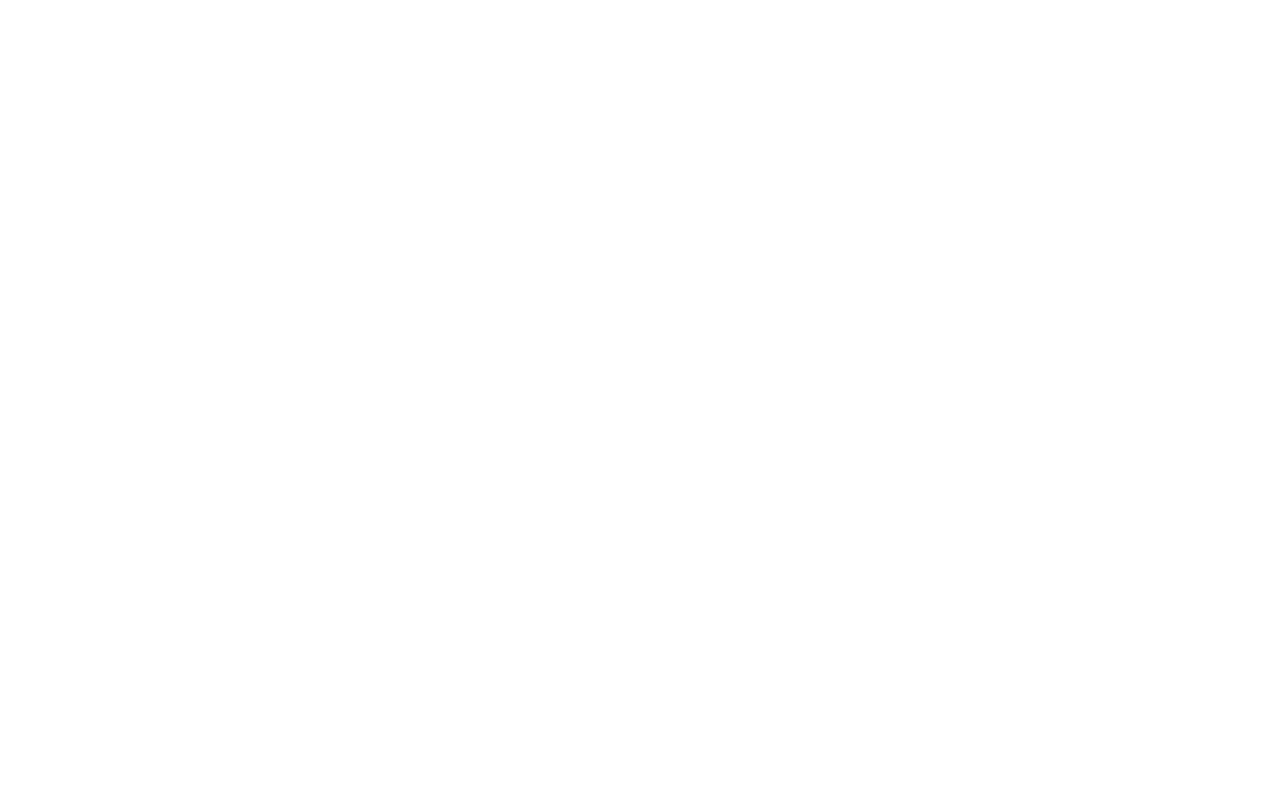
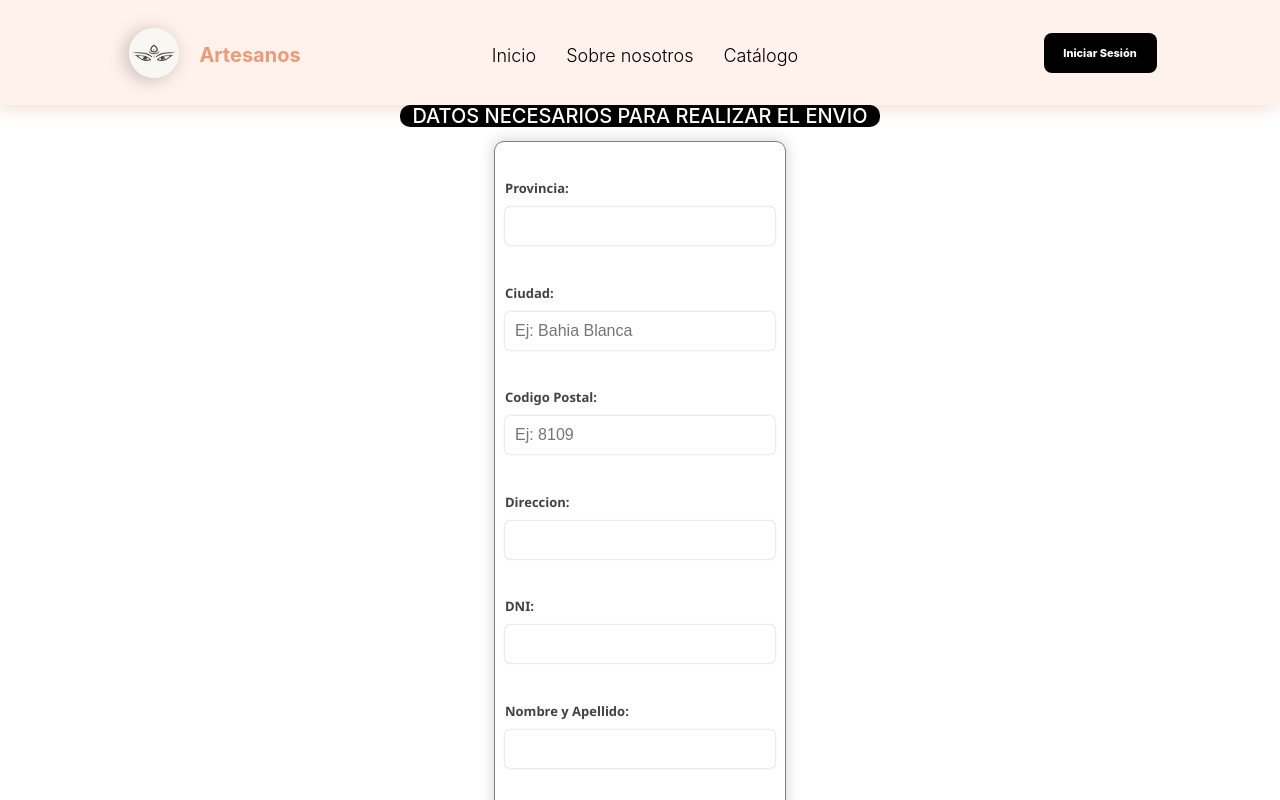
Before and after one commit to TomCostabel/ArtesanosPA, a React (Vite) app: page /InfoEnvios in a window 1280 px wide. Before the commit this address had no page. Shown: the top 800 px of the page. Built offline with nearby package versions, Linux system fonts and the light colour scheme.

Commit message:
add info

```diff
--- a/src/App.jsx
+++ b/src/App.jsx
@@ -12,6 +12,7 @@
 import Register from "./Components/Register/Register";
 import Carrito from "./Components/Carrito/Carrito";
 import Envios from "./Components/Envios/Envios";
+import InfoEnvios from "./Components/InfoEnvios/InfoEnvios";
 
 // import axios from "axios";
 
@@ -42,6 +43,7 @@
             <Route path="/Register" element={<Register />} />
             <Route path="/Carrito" element={<Carrito />} />
             <Route path="/Envios" element={<Envios />} />
+            <Route path="/InfoEnvios" element={<InfoEnvios />} />
         </Routes>
     );
 }
--- a/src/Components/Envios/Envios.jsx
+++ b/src/Components/Envios/Envios.jsx
@@ -4,6 +4,7 @@
 import Loading from "../Loading/Loading";
 import imgLocal from "../../assets/img/local.webp";
 import imgEnvio from "../../assets/img/envio.png";
+import { Link } from "react-router-dom";
 
 export default function () {
     const [loading, setLoading] = useState(true);
@@ -21,18 +22,24 @@
                         <h1 className="titulo-envios">
                             Seleccione su opción de envío
                         </h1>
+                        <Link to="/infoEnvios">
                             <h2 className="envios-h2">
                                 <img className="img-local" src={imgLocal} />
                                 Retirar en local (Punta Alta)
                             </h2>
+                        </Link>
+                        <Link to="/infoEnvios">
                             <h2 className="envios-h2">
                                 <img className="img-envio" src={imgEnvio} />
                                 Envio a domicilio (Otra ciudad)
                             </h2>
+                        </Link>
+                        <Link to="/infoEnvios">
                             <h2 className="envios-h2">
                                 <img className="img-envio" src={imgEnvio} />
                                 Envio al correo (Otra ciudad)
                             </h2>
+                        </Link>
                     </div>
                 </div>
             )}
--- /dev/null
+++ b/src/Components/InfoEnvios/InfoEnvios.css
@@ -0,0 +1,104 @@
+.infoEnvios-container {
+    display: flex;
+    flex-direction: column;
+    justify-content: center;
+    align-items: center;
+    height: 80vh;
+    user-select: none;
+    margin-top: 100px;
+    margin-bottom: 100px;
+}
+.titulo-infoEnvios {
+    display: flex;
+    align-items: center;
+    justify-content: center;
+    font-size: 20px;
+    /* margin-top: 300px; */
+    background-color: black;
+    border-radius: 10px;
+    color: white;
+    height: 80px;
+    width: 480px;
+    font-weight: 500;
+}
+.grup-info {
+    display: flex;
+    flex-direction: column;
+    height: 70px;
+    font-size: 13px;
+    color: rgba(0, 0, 0, 0.74);
+    font-family: "Segoe UI", Tahoma, Geneva, Verdana, sans-serif;
+}
+.title-login {
+    font-weight: 800;
+    color: rgba(0, 0, 0, 0.685);
+    font-family: "Segoe UI", Tahoma, Geneva, Verdana, sans-serif;
+}
+.button-login {
+    font-family: "Segoe UI", Tahoma, Geneva, Verdana, sans-serif;
+}
+form {
+    display: flex;
+    flex-direction: column;
+    align-items: center;
+    border: 1px solid gray;
+    padding: 20px;
+    width: 250px;
+
+    /* height: 250px; */
+    border-radius: 10px;
+}
+.input-login {
+    padding: 10px;
+    border-radius: 5px;
+    border: none;
+    box-shadow: 0 0 2px rgba(0, 0, 0, 0.3);
+    width: 250px;
+    font-size: 1rem;
+    margin-top: 10px;
+}
+/* input {
+  padding: 5px;
+  border-radius: 5px;
+  border: 1px solid gray;
+  margin-bottom: 10px;
+} */
+
+button {
+    background-color: blue;
+    color: white;
+    padding: 10px;
+    border: none;
+    border-radius: 5px;
+    cursor: pointer;
+}
+
+.container-no-cuenta {
+    display: flex;
+    flex-direction: column;
+    align-items: center;
+    justify-content: center;
+    margin-top: 25px;
+    height: 40px;
+    font-family: "Segoe UI", Tahoma, Geneva, Verdana, sans-serif;
+}
+.no-cuenta {
+    font-size: 16px;
+}
+.registrate {
+    display: flex;
+    align-items: center;
+    justify-content: center;
+    font-size: 13px;
+    margin-top: -15px;
+    font-weight: 500;
+    border-radius: 5px;
+    color: rgba(0, 0, 0, 0.534);
+    border: 1px solid rgba(0, 0, 0, 0);
+
+    transition: 0.3s;
+}
+.registrate:hover {
+    color: black;
+    border: 1px solid rgba(0, 0, 0, 0.575);
+}
--- /dev/null
+++ b/src/Components/InfoEnvios/InfoEnvios.jsx
@@ -0,0 +1,160 @@
+import React, { useState } from "react";
+import NavBar from "../NavBar/NavBar";
+import Loading from "../Loading/Loading";
+import img from "../../assets/img/amatistaPNG.png";
+import { Link, useNavigate } from "react-router-dom";
+import { useDispatch, useSelector } from "react-redux";
+import "../InfoEnvios/InfoEnvios.css";
+export default function InfoEnvios() {
+    const dispatch = useDispatch();
+    const navigate = useNavigate();
+    const users = useSelector((state) => state.users);
+    const [loading, setLoading] = useState(true);
+    const [data, setData] = useState({
+        email: "",
+        provincia: " ",
+        ciudad: "",
+        direccion: " ",
+        codigoPostal: "",
+        dni: "",
+        nombreApellido: " ",
+        numeroCelular: " ",
+    });
+
+    setTimeout(() => {
+        setLoading(false);
+    }, 1200);
+    //------------------------Handles------------------------>
+    const handleChange = (e) => {
+        setData({
+            ...data,
+
+            [e.target.name]: e.target.value,
+        });
+    };
+    const handleSubmit = async (event) => {
+        event.preventDefault();
+        if (!data.email) return alert("🖋️ Primero complete los campos...");
+        if (!data.password) return alert("🖋️ Primero complete los campos...");
+
+        // ----Filtro la coincidencia en el usuario logeado para guardarlo en el estado local.------->
+        const usersArr = users?.filter((e) => e.email == data.email);
+
+        if (!usersArr) {
+            return alert("🖋️ Email no encontrado en la base de datos");
+        }
+        if (usersArr[0]?.email !== data.email)
+            return alert(" Email o contraseña incorrecta");
+
+        //----------- Uso bcrypt desde el front con "bcryptjs" para comparar las PSS------------------>
+        const match = await bcrypt.compare(data.password, usersArr[0].password);
+
+        if (!match) {
+            return alert("Email o contraseña incorrecta");
+        }
+        //--------------Mando la inf para el login y guardo el OBJ para validaciones------------------>
+
+        localStorage.setItem("emailLogeado", usersArr[0]?.email);
+        dispatch(postLogin(data));
+        // dispatch(saveEmailAfterLogin(usersArr));
+
+        return navigate("/");
+    };
+    return (
+        <>
+            {loading ? (
+                <Loading />
+            ) : (
+                <div>
+                    <NavBar />
+                    <div className="infoEnvios-container">
+                        <h1 className="titulo-infoEnvios">
+                            DATOS NECESARIOS PARA REALIZAR EL ENVIO
+                        </h1>
+                        <form onSubmit={handleSubmit}>
+                            <h4 className="grup-info">
+                                Provincia:
+                                <input
+                                    className="input-login"
+                                    type="text"
+                                    placeholder="Ej: Buenos Aires, Neuquen, Jujuy ..."
+                                    name="provincia"
+                                    value={data.provincia}
+                                    onChange={(e) => handleChange(e)}
+                                />
+                            </h4>
+                            <h4 className="grup-info">
+                                Ciudad:
+                                <input
+                                    className="input-login"
+                                    type="text"
+                                    name="ciudad"
+                                    placeholder="Ej: Bahia Blanca"
+                                    value={data.ciudad}
+                                    onChange={(e) => handleChange(e)}
+                                />
+                            </h4>
+                            <h4 className="grup-info">
+                                Codigo Postal:
+                                <input
+                                    className="input-login"
+                                    type="number"
+                                    placeholder="Ej: 8109"
+                                    name="codigoPostal"
+                                    value={data.codigoPostal}
+                                    onChange={(e) => handleChange(e)}
+                                />
+                            </h4>
+                            <h4 className="grup-info">
+                                Direccion:
+                                <input
+                                    className="input-login"
+                                    type="text"
+                                    placeholder="Ej: Buchardo 822"
+                                    name="direccion"
+                                    value={data.direccion}
+                                    onChange={(e) => handleChange(e)}
+                                />
+                            </h4>
+                            <h4 className="grup-info">
+                                DNI:
+                                <input
+                                    className="input-login"
+                                    type="number"
+                                    name="dni"
+                                    value={data.dni}
+                                    onChange={(e) => handleChange(e)}
+                                />
+                            </h4>
+                            <h4 className="grup-info">
+                                Nombre y Apellido:
+                                <input
+                                    className="input-login"
+                                    type="text"
+                                    placeholder="Ej: Maria Sanchez"
+                                    name="nombreApellido"
+                                    value={data.nombreApellido}
+                                    onChange={(e) => handleChange(e)}
+                                />
+                            </h4>
+                            <h4 className="grup-info">
+                                Celular:
+                                <input
+                                    className="input-login"
+                                    type="number"
+                                    placeholder="Ej: +54 1234 123456"
+                                    name="numeroCelular"
+                                    value={data.numeroCelular}
+                                    onChange={(e) => handleChange(e)}
+                                />
+                            </h4>
+                            <button className="button-login" type="submit">
+                                Login
+                            </button>
+                        </form>
+                    </div>
+                </div>
+            )}
+        </>
+    );
+}
--- a/src/redux/actions/index.js
+++ b/src/redux/actions/index.js
@@ -127,16 +127,16 @@
         console.log(error);
     }
 }
-// export function logout(email) {
-//     try {
-//         return async () => {
-//             const postLogout = await axios.post(
-//                 "http://localhost:3001/logout",
-//                 email
-//             );
-//             return postLogout;
-//         };
-//     } catch (error) {
-//         console.log("error en logout", error);
-//     }
-// }
+export function agregarInformacionEnvio(data) {
+    try {
+        return async () => {
+            const AddInfo = await axios.put(
+                "http://localhost:3001/agregarInformacionEnvio",
+                data
+            );
+            return AddInfo;
+        };
+    } catch (error) {
+        console.log("error en logout", error);
+    }
+}
```
Lines whose indentation alone changed are shown as unchanged.
